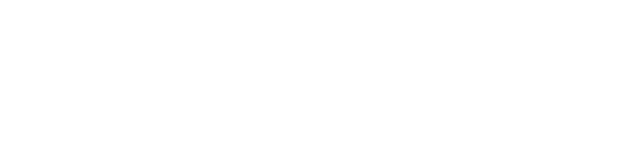
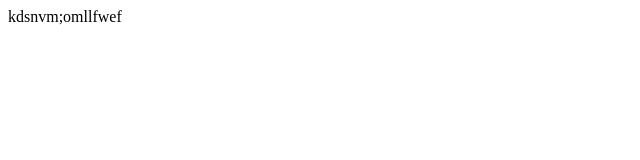
Before and after one commit to adebayo12344/test1_project, a plain HTML site: page Contact us.html in a window 1280 px wide. Shown: the whole page, without its empty margins (0-640 px from the left). Drawn offline with Linux system fonts and the light colour scheme.

Commit message:
Update Contact us.html

```diff
--- a/Contact us.html
+++ b/Contact us.html
@@ -5,7 +5,7 @@
     <meta name="viewport" content="width=device-width, initial-scale=1.0">
     <title>About us</title>
 </head>
-<body>
+<body>kdsnvm;omllfwef
 
 </body>
 </html>
```
